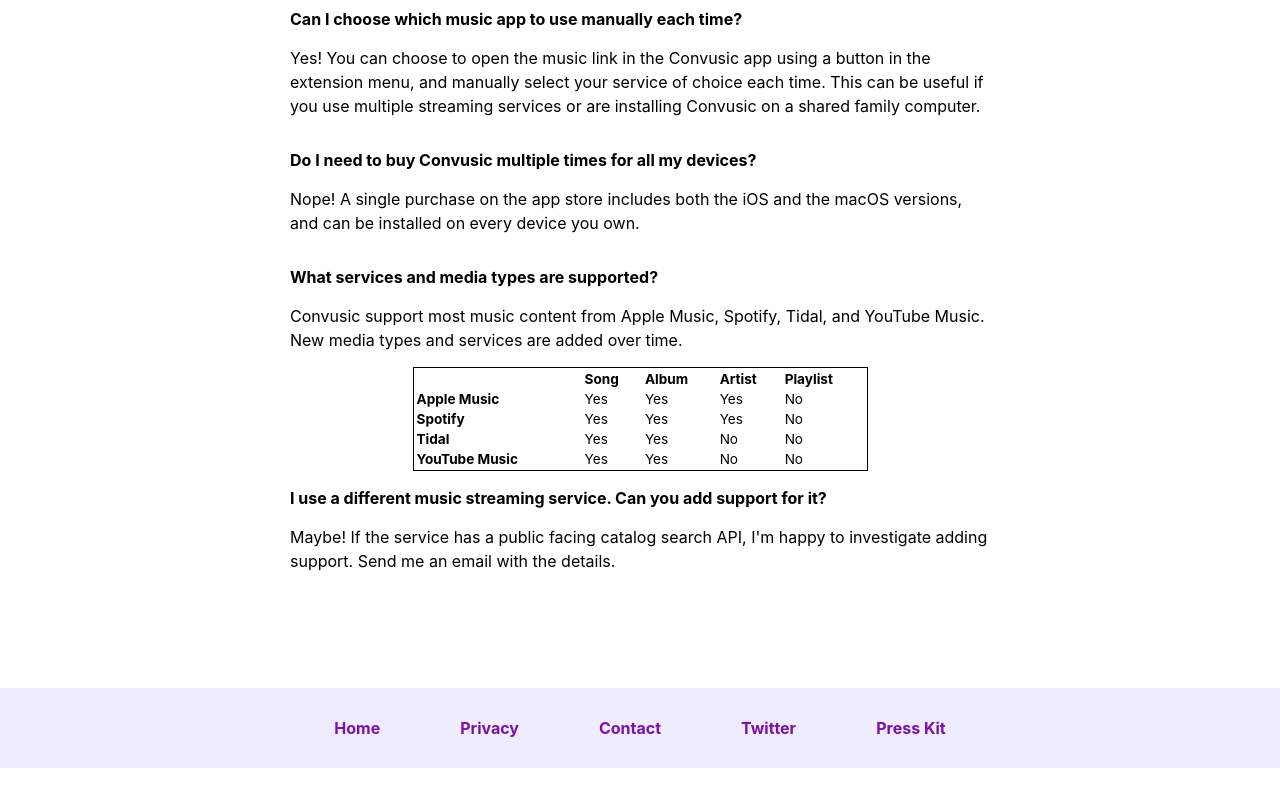
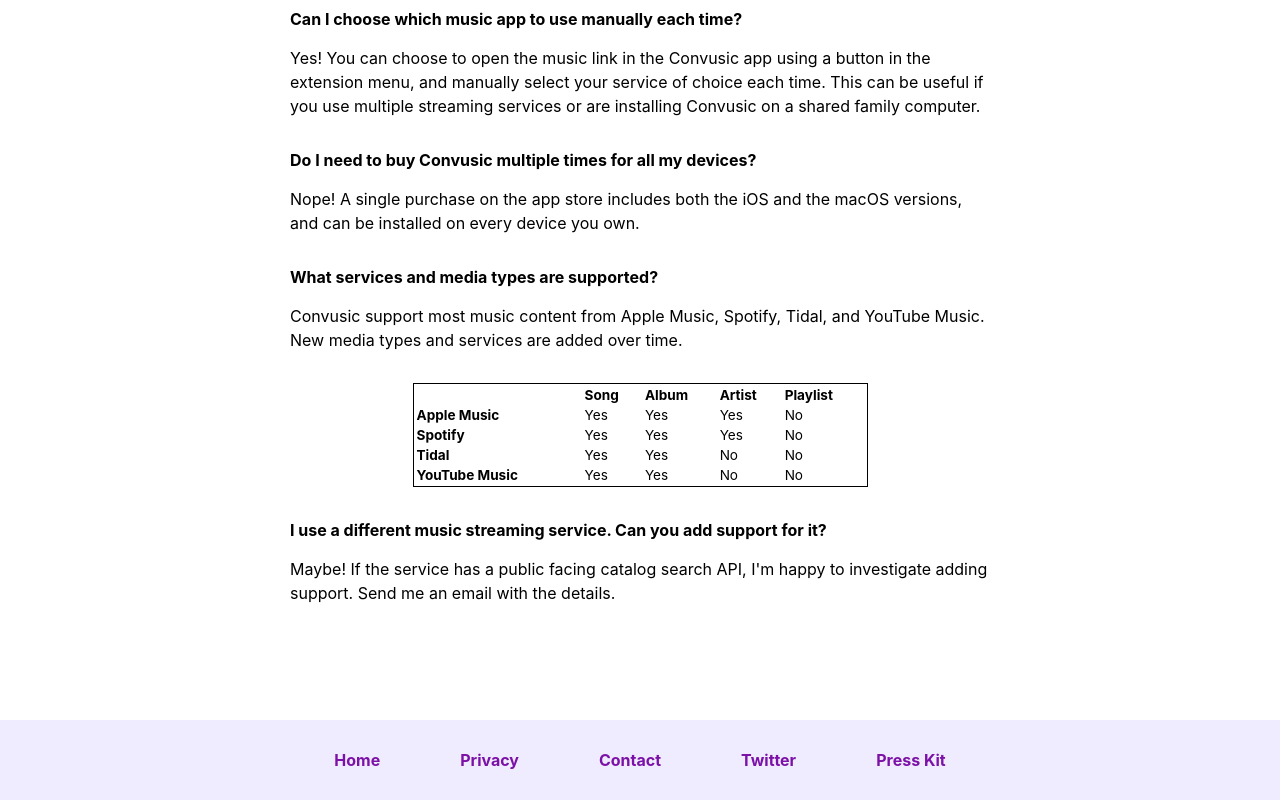
Before and after one commit to vsanthanam/convusic-site, a React (Create React App) app: page /#/presskit in a window 1280 px wide. Shown: the part 956-1756 px from the top of the page. Before the commit the page ends 1724 px from the top, so only its background shows below. Built offline with nearby package versions, Linux system fonts and the light colour scheme.

Commit message:
Update compatibility table spacing

```diff
--- a/src/PressKit/PressKit.scss
+++ b/src/PressKit/PressKit.scss
@@ -20,6 +20,8 @@
             font-size: 0.85rem;
             border: 1px solid;
             width: 65%;
+            margin-bottom: 16px;
+            margin-top: 16px;
         }
 
         th {
```
